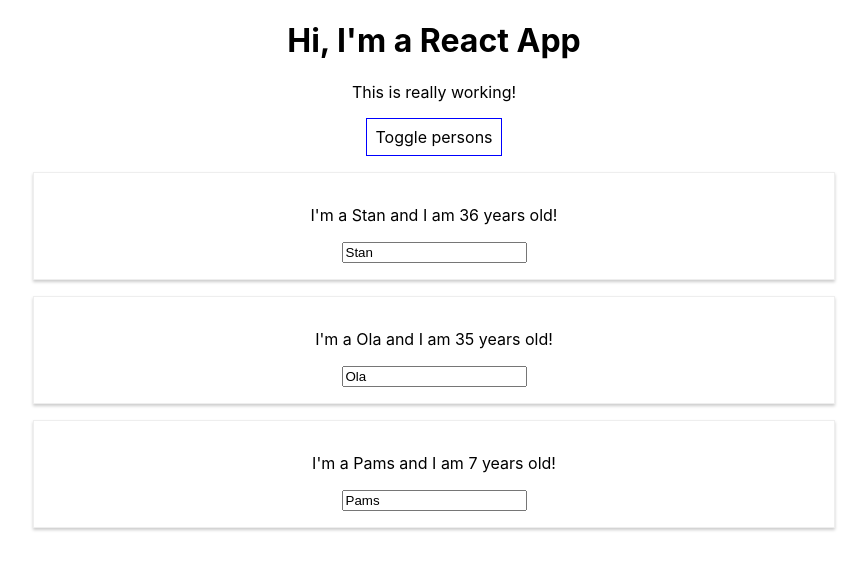
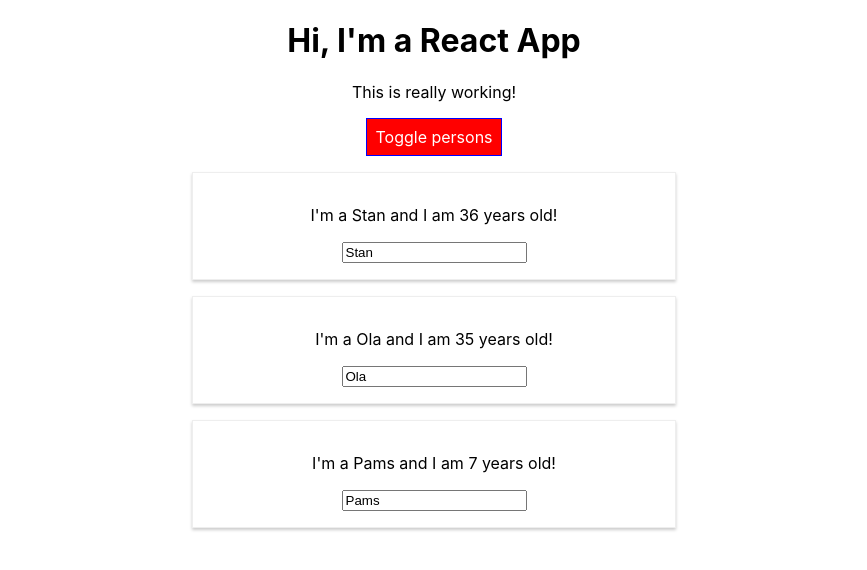
Before and after one commit to timmostan/javascript, a React (Create React App) app in the folder react-complete-guide/: page / in a window 1280 px wide. Both pictures are taken after a click on the button "Toggle persons". Shown: the top 570 px of the page, without its empty margins (206-1073 px from the left). Built offline with nearby package versions, Linux system fonts and the light colour scheme.

Commit message:
Radium styling on react-complete

```diff
--- a/react-complete-guide/package.json
+++ b/react-complete-guide/package.json
@@ -6,9 +6,11 @@
     "@testing-library/jest-dom": "^4.2.4",
     "@testing-library/react": "^9.4.0",
     "@testing-library/user-event": "^7.2.1",
+    "radium": "^0.26.0",
     "react": "^16.12.0",
     "react-dom": "^16.12.0",
-    "react-scripts": "3.3.0"
+    "react-scripts": "3.3.0",
+    "styled-components": "^5.1.0"
   },
   "scripts": {
     "start": "react-scripts start",
--- a/react-complete-guide/src/App.css
+++ b/react-complete-guide/src/App.css
@@ -1,5 +1,13 @@
 .App {
   text-align: center;
+}
+
+.red {
+  color: red;
+}
+
+.bold {
+  font-weight: bold;
 }
 
 .App-logo {
--- a/react-complete-guide/src/App.js
+++ b/react-complete-guide/src/App.js
@@ -1,5 +1,6 @@
 import React, { Component } from 'react';
 import './App.css';
+import Radium, { StyleRoot } from 'radium';
 import Person from './Person/Person';
 
 class App extends Component {
@@ -61,11 +62,16 @@
 
   render () {
     const style = {
-      backgroundColor: 'white',
+      backgroundColor: 'green',
+      color: 'white',
       font: 'inherit',
       border: '1px solid blue',
       padding: '8px',
-      cursor: 'pointer'
+      cursor: 'pointer',
+      ':hover': {
+        backgroundColor: 'lightgreen',
+        color: 'black'
+      }
     };
 
     let persons = null;
@@ -83,18 +89,36 @@
           }) }
         </div>
       );
+
+      style.backgroundColor = 'red';
+      style[':hover'] = {
+        backgroundColor: 'salmon',
+        color: 'black'
+      }
     }
 
+    //let classes = ['red', 'bold'].join(' ');
+    let classes = [];
+    if (this.state.persons.length <= 2) {
+      classes.push('red');
+    }
+    if (this.state.persons.length <= 1) {
+      classes.push('bold');
+    }
+    classes = classes.join(' ');
+
     return (
+    <StyleRoot>
       <div className="App">
       <h1>Hi, I'm a React App</h1>
-     <p>This is really working!</p>
+      <p className = { classes }>This is really working!</p>
       <button
           //inline style
           style={ style }
           onClick={ this.togglePersonsHandler }>Toggle persons</button>
           { persons }
       </div>
+    </StyleRoot>
   );
   //above is same as:
   //return React.createElement('div', {className: 'App'}, React.createElement('h1', null, 'Hi, I\'m a React App' ));
@@ -102,4 +126,4 @@
 
 }
 
-export default App;
+export default Radium(App);
--- a/react-complete-guide/src/Person/Person.css
+++ b/react-complete-guide/src/Person/Person.css
@@ -6,3 +6,9 @@
     padding: 16px;
     text-align: center;
 }
+
+/* @media (min-width: 500px) {
+    .Person {
+        width: 450px;
+    }
+} */
--- a/react-complete-guide/src/Person/Person.js
+++ b/react-complete-guide/src/Person/Person.js
@@ -1,11 +1,17 @@
 import React from 'react';
+import Radium from 'radium';
 
 import './Person.css';
 
 //Functional component
 const person  = (props) => {
+    const style = {
+        '@media (min-width: 500px)': {
+            width: '450px'
+        }
+    };
     return (
-        <div className="Person">
+        <div className="Person" style =  { style }>
             <p onClick={ props.click }>I'm a {props.name} and I am {props.age} years old!</p>
             <p>{props.children}</p>
             <input type="text" onChange={ props.changed } value={ props.name } />
@@ -13,4 +19,4 @@
     )
 }
 
-export default person;
+export default Radium(person);
```
Also changed, not shown: 1 other file (tests, documents, lock files or other folders). Lines whose indentation alone changed are shown as unchanged.
